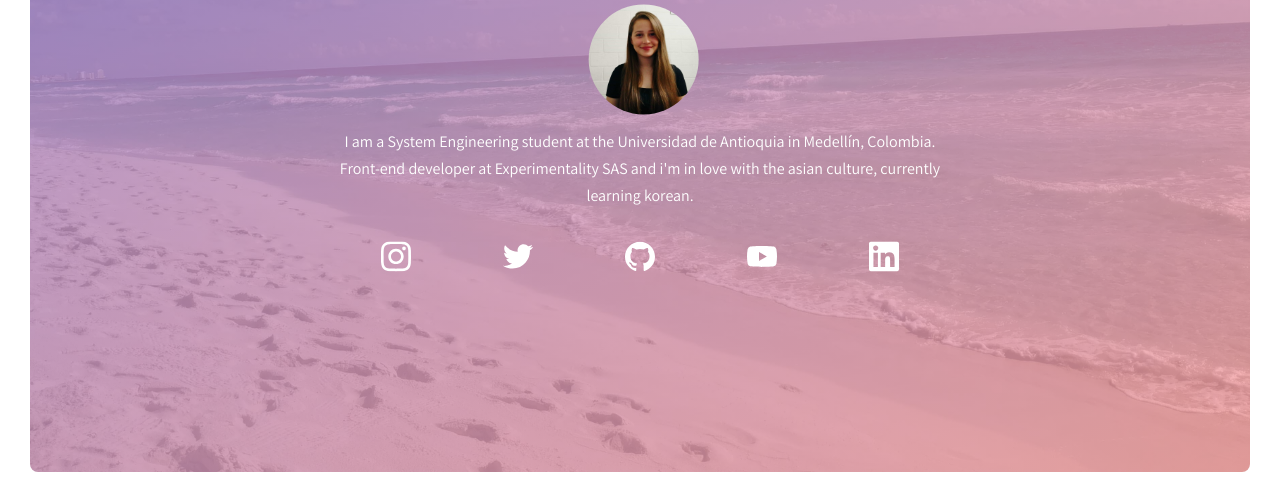
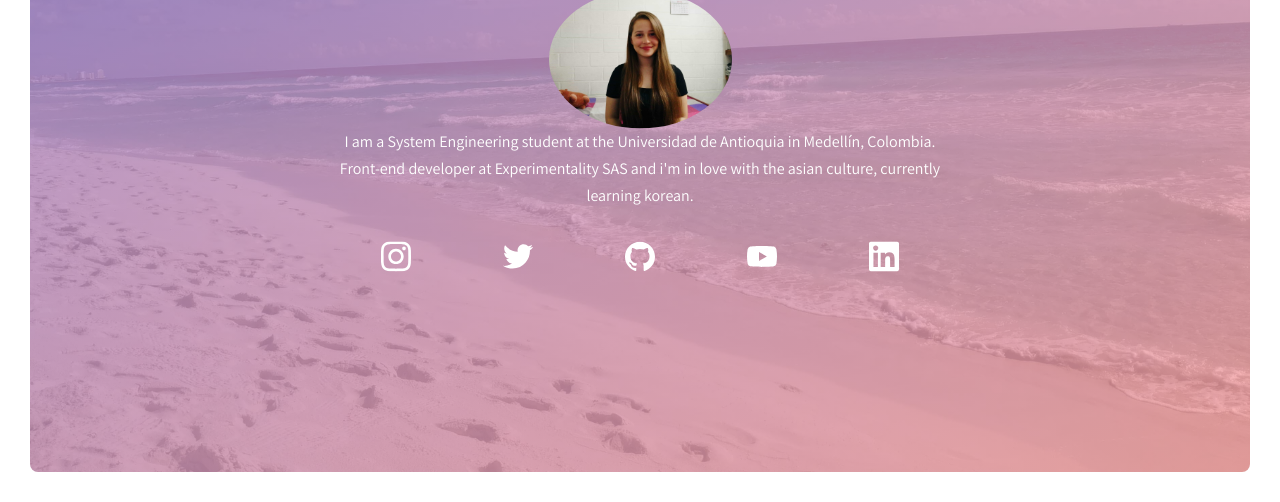
Before and after one commit to am9805/my-profile, a plain HTML site: page index.html in a window 1280 px wide. Shown: the part 318-820 px from the top of the page. Drawn offline with Linux system fonts and the light colour scheme.

Commit message:
deleting clip-path

```diff
--- a/style.css
+++ b/style.css
@@ -53,7 +53,7 @@ body{
 }
 .profile-picture{
   width: 30%;
-  clip-path:circle(34% at 52% 50%)
+  border-radius:50%;
 }
 .description{
   color: #fff;
```
